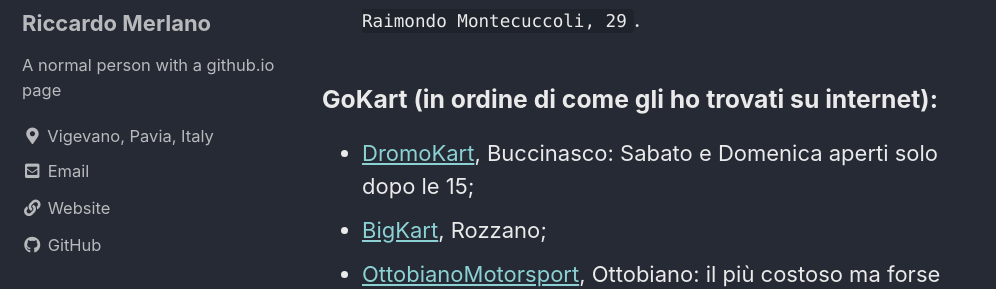
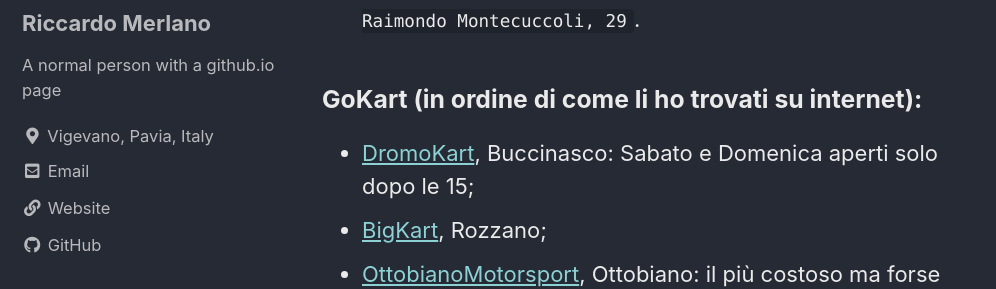
Before and after one commit to riccardomerlano/riccardomerlano.github.io, a Jekyll site: the page built from acl.markdown, in a window 1280 px wide and 900 px high, scrolled down 2566 px. Shown: the part 176-465 px from the top of the window, without its empty margins (0-996 px from the left). Built offline with Jekyll 4.4.1, drawn with Linux system fonts in a browser that asks for light colours; cached includes are drawn as plain includes.

Commit message:
Update acl.markdown
non so l'italiano

```diff
--- a/acl.markdown
+++ b/acl.markdown
@@ -50,7 +50,7 @@
 ### Escape room:
  - [EnigmaRoom](https://www.enigmaroom.it/escape-room-milano/), Milano: [maniac palace](https://www.enigmaroom.it/escape-palace-maniac-palace/) escape room all’interno di un edificio abbandonato. Si ha 1 ora e mezza per uscire. Bisogna essere minimo in 10, sennò si può essere accorpati a altri gruppi, in ogni caso lo stesso posto fa anche altre escape room più contenute . Quella del palazzo abbandonato è in `Via Giacomo Medici del Vascello, 26`, mentre le altre pare siano in `Via Privata Raimondo Montecuccoli, 29`.
 
-### GoKart (in ordine di come gli ho trovati su internet):
+### GoKart (in ordine di come li ho trovati su internet):
  - [DromoKart](https://www.dromokart.com/over-14/), Buccinasco: Sabato e Domenica aperti solo dopo le 15;
  - [BigKart](https://www.gokart.it/index.php?pagina=prezzi), Rozzano;
  - [OttobianoMotorsport](https://www.southmilanokarting.com/noleggio-kart/mini-gp-tra-amici.html), Ottobiano: il più costoso ma forse anche il più professionale.
```
